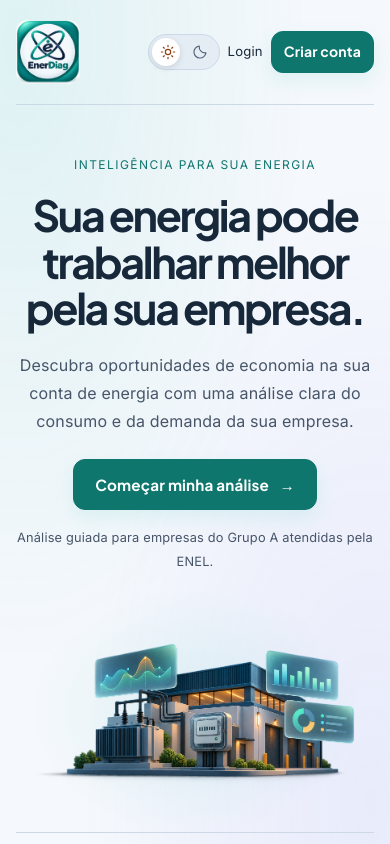
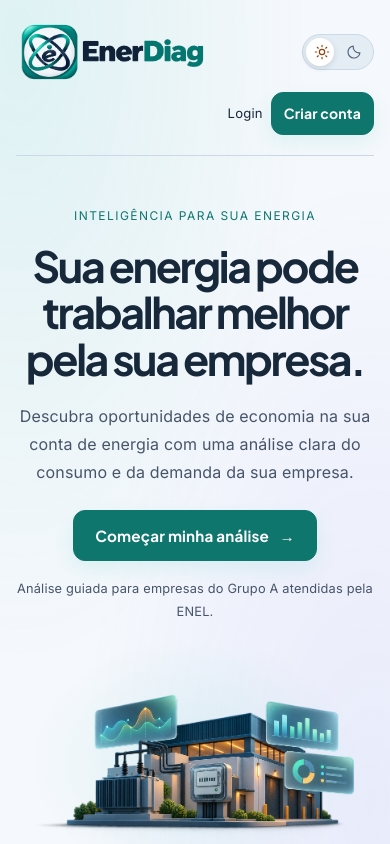
Before and after one commit to virgilio-vpr/EnerDiag, a React (Vite) app in the folder frontend/: page / in a window 390 px wide. Shown: the top 844 px of the page. Built offline with nearby package versions, Linux system fonts and the light colour scheme.

Commit message:
Use horizontal EnerDiag branding with enlarged orbital icon

```diff
--- a/frontend/src/App.css
+++ b/frontend/src/App.css
@@ -57,7 +57,7 @@
   text-decoration: none;
 }
 
-.brand img { display: block; width: 88px; height: 88px; border-radius: 1rem; }
+.brand img { display: block; width: 264px; height: 88px; object-fit: contain; }
 .brand:focus-visible { outline: 2px solid var(--accent); outline-offset: 4px; border-radius: 1rem; }
 
 .theme-toggle {
@@ -413,7 +413,9 @@
   .delete-confirmation .text-button { align-self: start; margin: 0; }
   .app-shell { width: 100%; padding-inline: 1rem; box-sizing: border-box; }
   .app-header { align-items: center; }
-  .brand img { width: 64px; height: 64px; border-radius: 0.75rem; }
+  .brand img { width: 192px; height: 64px; }
+  .app-header { flex-wrap: wrap; }
+  .header-actions { flex-basis: 100%; justify-content: flex-end; }
   .header-actions { gap: 0.5rem; margin-left: 0; }
   .app-header { gap: 0.5rem; }
   .header-login { font-size: 0.82rem; }
--- a/frontend/src/App.tsx
+++ b/frontend/src/App.tsx
@@ -57,7 +57,7 @@ function App() {
       <ApiErrorHandler />
       <header className="app-header">
         <a className="brand" href="/">
-          <img src="/enerdiag-logo.png" alt="EnerDiag" width="88" height="88" />
+          <img src={theme === 'dark' ? '/enerdiag-logo-horizontal-dark.png' : '/enerdiag-logo-horizontal.png'} alt="EnerDiag" width="264" height="88" />
         </a>
         <nav className="header-actions" aria-label="Acesso">
           {isAuthenticated ? <a className="header-login" href="/perfil">Meu perfil</a> : <><a className="header-login" href="/login">Login</a><a className="button button--small" href="/register">Criar conta</a></>}
```
Also changed, not shown: frontend/public/enerdiag-logo-horizontal-dark.png (added), frontend/public/enerdiag-logo-horizontal.png (added).
